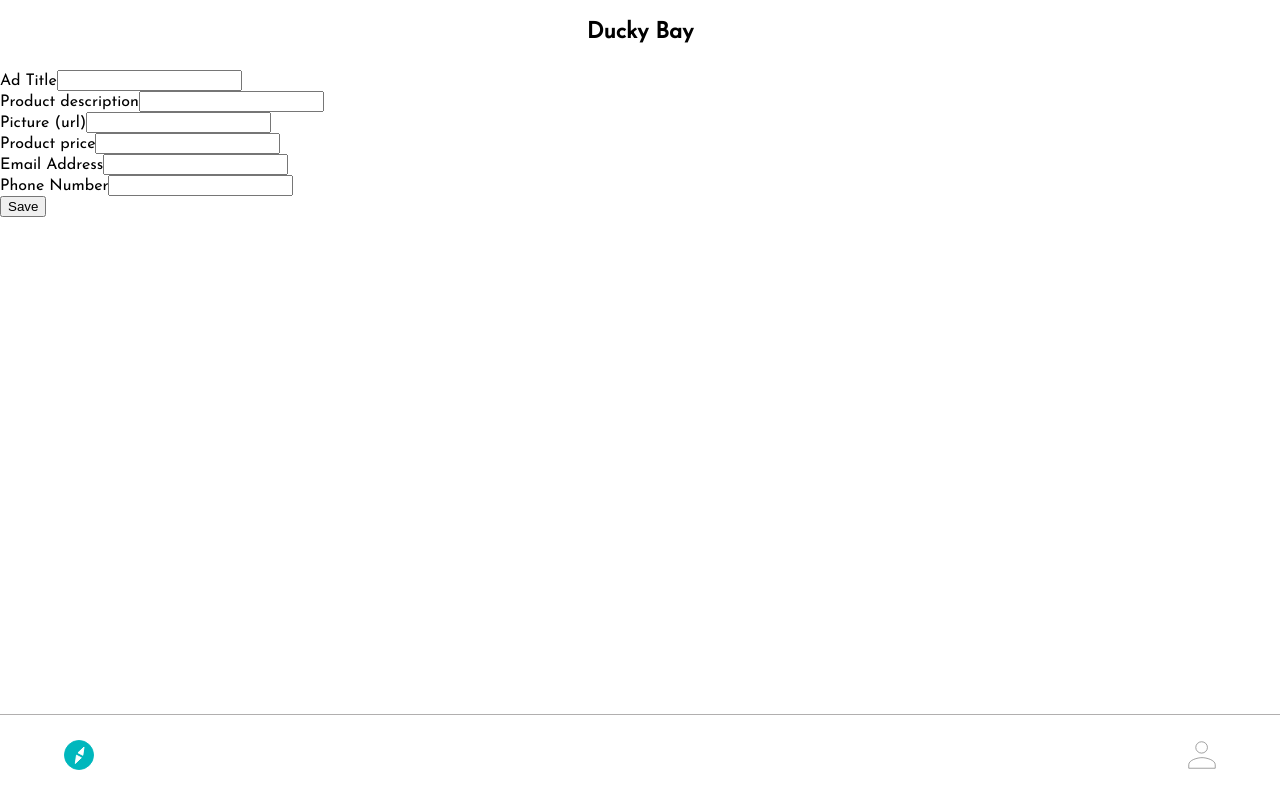
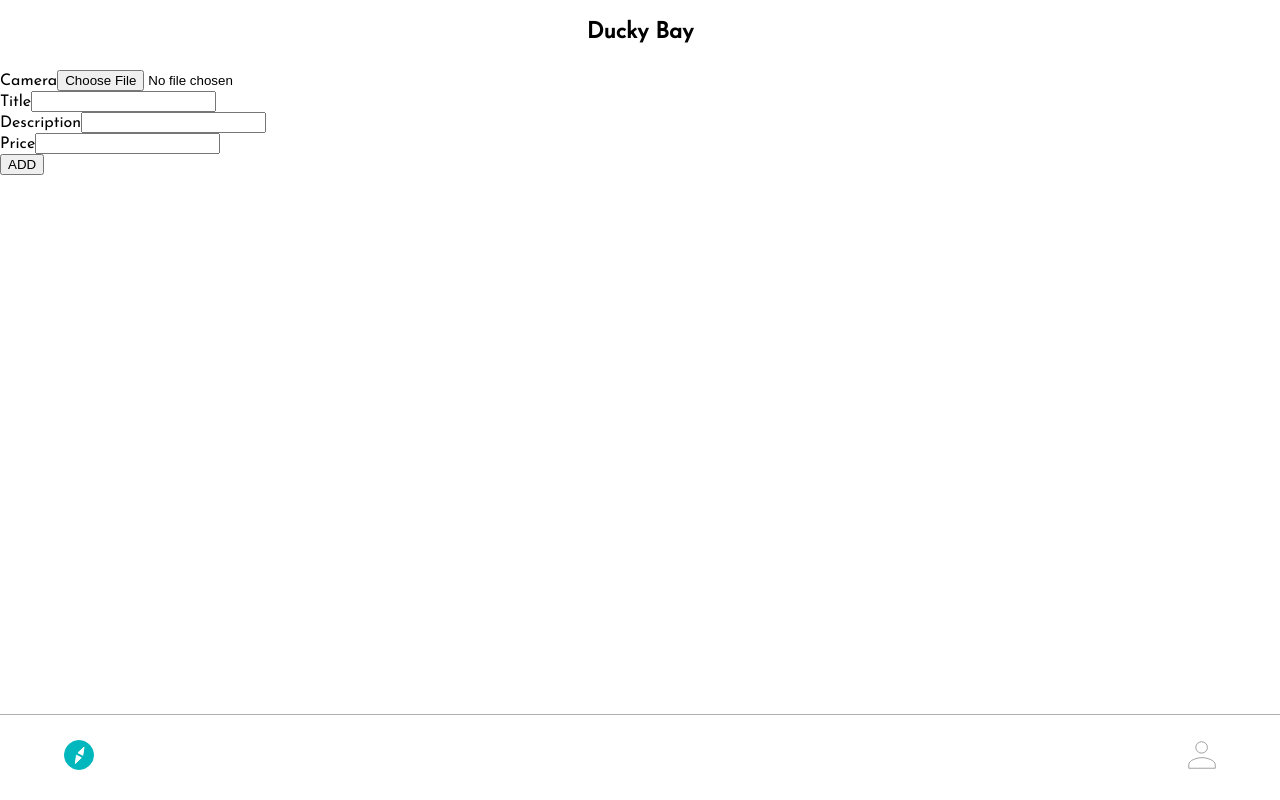
Before and after one commit to Emacdyz/Ducky-Bay, a React (Create React App) app in the folder client/: page /upload in a window 1280 px wide. Built offline with nearby package versions, Linux system fonts and the light colour scheme.

Commit message:
upload picture from camera feature is added

```diff
--- a/client/src/components/PostNewAd.js
+++ b/client/src/components/PostNewAd.js
@@ -3,70 +3,79 @@
 
 
 class PostNewAd extends PureComponent {
-    state = {}
+
+	constructor(props) {
+
+        super(props);
+        this.state = {
+          gallery: null
+        }
+        this.handleSubmit = this.handleSubmit.bind(this)
+        this.handleChange = this.handleChange.bind(this)
+    }
 
 	handleSubmit = (e) => {
-		e.preventDefault()
-		this.props.onSubmit(this.state)
+        e.preventDefault()
+        if (!this.state.picture)
+            return alert('Please add a picture!')
+		this.props.addPicture(this.state.picture,
+							this.state.title,
+							this.state.description,
+							this.state.price)
+
 	}
 
-	handleChange = (event) => {
-		const {name, value} = event.target
-
+	handleChange = (e) => {
+		const {name,value} = e.target
 		this.setState({
-		  [name]: value
+			[name]: value
 		})
 	}
 
-    render () {
-        const initialValues = this.props.initialValues || {}
-        return (
-			<form onSubmit={this.handleSubmit}>
-				<div className="line">
-					<label htmlFor="Ad title">Ad Title</label>
-					<input name="title" id="title" value={
-						this.state.title || initialValues.title || ''
-					} onChange={ this.handleChange } />
+	handleUpload= (event) => {
+		const myFileReader = new FileReader()
+		myFileReader.onload = (e) => {
+            this.setState({
+                imageSrc: myFileReader.result,
+
+            });
+		}
+		myFileReader.readAsDataURL(event.target.files[0])
+
+		this.setState({
+			picture: event.target.files[0]
+		})
+  	}
+
+	render() {
+		return (
+			<form encrypt="multipart/form-data">
+
+				<div>
+					<label htmlFor="camera">Camera</label>
+					<input type="file" name="gallery" id="gallery" onChange={ this.handleUpload } />
 				</div>
 
-                <div className="line">
-					<label htmlFor="description">Product description</label>
-					<input name="description" id="description" value={
-						this.state.description || initialValues.description || ''
-					} onChange={ this.handleChange } />
+				<div>
+					<label htmlFor="title">Title</label>
+					<input type="text" name="title" id="title" onChange={ this.handleChange } />
 				</div>
 
-                <div className="line">
-					<label htmlFor="picture">Picture (url)</label>
-					<input name="picture" id="picture" value={
-						this.state.picture || initialValues.picture || ''
-					} onChange={ this.handleChange } />
+				<div>
+					<label htmlFor="description">Description</label>
+					<input type="text" name="description" id="description" onChange={ this.handleChange } />
 				</div>
 
-				<div className="line">
-					<label htmlFor="price">Product price</label>
-					<input name="price" id="price" value={
-						this.state.price || initialValues.price || ''
-					} onChange={ this.handleChange } />
+				<div>
+					<label htmlFor="price">Price</label>
+					<input type="text" name="price" id="price" onChange={ this.handleChange } />
 				</div>
 
-                <div className="line">
-					<label htmlFor="email">Email Address</label>
-					<input name="email" id="email" value={
-						this.state.email || initialValues.email || ''
-					} onChange={ this.handleChange } />
-				</div>
+				<button onClick={this.handleSubmit}>ADD</button>
+			</form>
 
-				<div className="line">
-					<label htmlFor="phone">Phone Number</label>
-					<input name="phone" id="phone" value={
-						this.state.phone || initialValues.phone || ''
-					} onChange={ this.handleChange } />
-				</div>
+		)
+	}
+}
 
-				<button type="submit">Save</button>
-			</form>
-		)
-    }
-}
 export default PostNewAd
```
